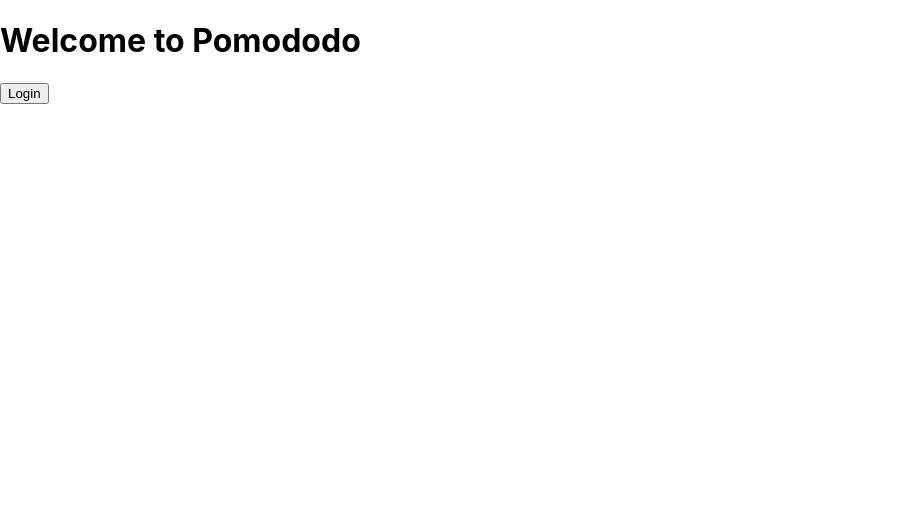
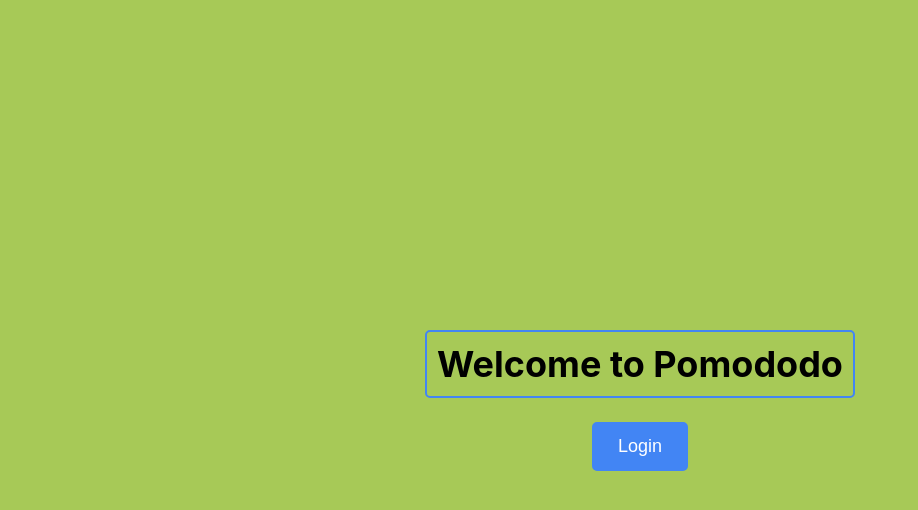
Before and after one commit to AnooshkhaShetty/Pomododo, a React (Create React App) app in the folder pomododo/: page /login in a window 1280 px wide. Shown: the top 510 px of the page, without its empty margins (0-918 px from the left). Built offline with nearby package versions, Linux system fonts and the light colour scheme.

Commit message:
styled login, logic tweaks

```diff
--- a/pomododo/package.json
+++ b/pomododo/package.json
@@ -14,6 +14,7 @@
     "react-dom": "^18.2.0",
     "react-router-dom": "^6.10.0",
     "react-scripts": "5.0.1",
+    "styled-components": "^5.3.10",
     "web-vitals": "^2.1.4"
   },
   "scripts": {
--- a/pomododo/src/pages/HomePage.js
+++ b/pomododo/src/pages/HomePage.js
@@ -34,6 +34,7 @@
   }
 
   return (
+    <div style={{ backgroundColor:'#a7c957', height: '100vh'}}>
     <div>
       <div style={{ display: 'flex', flexDirection: 'column', alignItems: 'center', justifyContent: 'center', backgroundColor: '#a7c957', color: '#fff' }}>
         <h1 style={{ backgroundColor: '#a7c957', padding: '10px', margin: 0 }}>
@@ -164,5 +165,6 @@
 
     </div>
     </div>
+    </div>
   );
 }
--- a/pomododo/src/pages/LoginPage.js
+++ b/pomododo/src/pages/LoginPage.js
@@ -1,17 +1,133 @@
-import { signInWithGoogle } from "../Firebase"
-import { useNavigate } from 'react-router-dom'
+// import { signInWithGoogle } from "../Firebase"
+// import { useNavigate } from 'react-router-dom'
+// import styled from 'styled-components';
 
-function Login(){
-    const navigate = useNavigate();
-    return (
-        <div className="Login">
-            <h1> Welcome to Pomododo</h1>
-            <button onClick={() =>{signInWithGoogle(); navigate("/selectmethod");}}> Login </button>
-            <h1>{localStorage.getItem("name")}</h1>
-            <img src = {localStorage.getItem("photoURL")} />
-        </div>
-    );
+// const LoginContainer = styled.div`
+//   display: flex;
+//   flex-direction: column;
+//   justify-content: center;
+//   align-items: center;
+//   height: 100vh;
+//   background-color: #a7c957;
+// `;
+
+// const Title = styled.h1`
+//   font-size: 36px;
+//   margin-bottom: 24px;
+// `;
+
+// const Button = styled.button`
+//   padding: 12px 24px;
+//   background-color: #4285F4;
+//   color: #FFFFFF;
+//   font-size: 18px;
+//   border-radius: 4px;
+//   border: none;
+//   cursor: pointer;
+//   margin-bottom: 24px;
+// `;
+
+// const UserContainer = styled.div`
+//   display: flex;
+//   align-items: center;
+// `;
+
+// const UserName = styled.h2`
+//   font-size: 24px;
+//   margin-right: 12px;
+// `;
+
+// const UserImage = styled.img`
+//   width: 50px;
+//   height: 50px;
+//   border-radius: 50%;
+// `;
+
+// function Login() {
+//   const navigate = useNavigate();
+
+//   return (
+//     <LoginContainer>
+//       <Title>Welcome to Pomododo</Title>
+//       <Button onClick={() =>{signInWithGoogle(); navigate("/selectmethod");}}>Login</Button>
+//       {localStorage.getItem("name") && (
+//         <UserContainer>
+//           <UserName>{localStorage.getItem("name")}</UserName>
+//           <UserImage src={localStorage.getItem("photoURL")} alt="User profile picture" />
+//         </UserContainer>
+//       )}
+//     </LoginContainer>
+//   );
+// }
+
+// export default Login;
+
+
+import { signInWithGoogle } from "../Firebase";
+import { useNavigate } from "react-router-dom";
+import styled from "styled-components";
+
+const LoginContainer = styled.div`
+  display: flex;
+  flex-direction: column;
+  justify-content: center;
+  align-items: center;
+  height: 100vh;
+  background-color: #a7c957;
+`;
+
+const Title = styled.h1`
+  font-size: 36px;
+  margin-bottom: 24px;
+  border: 2px solid #4285f4;
+  padding: 10px;
+  border-radius: 5px;
+`;
+
+const Button = styled.button`
+  padding: 12px 24px;
+  background-color: #4285f4;
+  color: #ffffff;
+  font-size: 18px;
+  border-radius: 4px;
+  border: none;
+  cursor: pointer;
+  margin-bottom: 24px;
+  border: 2px solid #4285f4;
+  border-radius: 5px;
+`;
+
+const UserContainer = styled.div`
+  display: flex;
+  align-items: center;
+`;
+
+const UserName = styled.h2`
+  font-size: 24px;
+  margin-right: 12px;
+`;
+
+const UserImage = styled.img`
+  width: 50px;
+  height: 50px;
+  border-radius: 50%;
+`;
+
+function Login() {
+  const navigate = useNavigate();
+
+  return (
+    <LoginContainer>
+      <Title>Welcome to Pomododo</Title>
+      <Button onClick={() => { signInWithGoogle(); navigate("/selectmethod"); }}>Login</Button>
+      {localStorage.getItem("name") && (
+        <UserContainer>
+          <UserName>{localStorage.getItem("name")}</UserName>
+          <UserImage src={localStorage.getItem("photoURL")} alt="User profile picture" />
+        </UserContainer>
+      )}
+    </LoginContainer>
+  );
 }
 
-
 export default Login;
```
Also changed, not shown: 1 other file (tests, documents, lock files or other folders).
